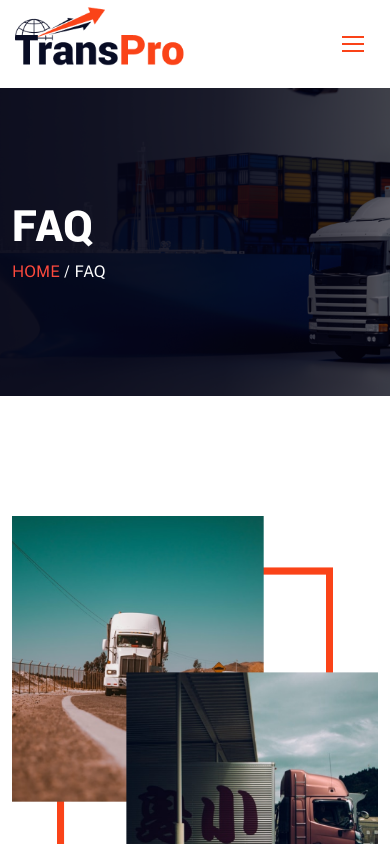
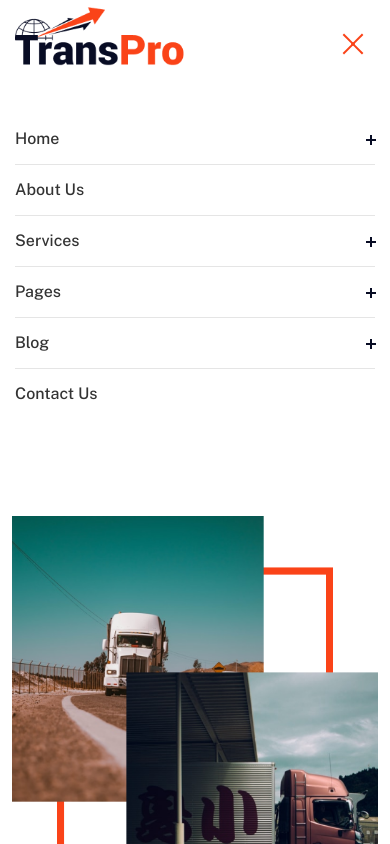
Before and after one commit to amitbd599/Transpro, a React (Create React App) app: page /faq in a window 390 px wide. Both pictures are taken after a click on the button "Toggle navigation". Shown: the top 844 px of the page. Built offline with nearby package versions, Linux system fonts and the light colour scheme.

Commit message:
add mobile nav action

```diff
--- a/src/components/NavbarOne.js
+++ b/src/components/NavbarOne.js
@@ -13,6 +13,7 @@ import { SetSearchPopUp } from "../redux/stateSlice/clickActionSlice";
 import store from "../redux/store/store";
 
 const NavbarOne = () => {
+  const [open, setOpen] = useState(false);
   const [active, setActive] = useState(false);
 
   useEffect(() => {
@@ -106,7 +107,12 @@ const NavbarOne = () => {
           <div className='container nav-container'>
             <div className='responsive-mobile-menu'>
               <button
-                className='menu toggle-btn d-block d-lg-none'
+                onClick={() => setOpen(!open)}
+                className={
+                  open
+                    ? "menu toggle-btn d-block d-lg-none open"
+                    : "menu toggle-btn d-block d-lg-none "
+                }
                 data-target='#transpro_main_menu'
                 aria-expanded='false'
                 aria-label='Toggle navigation'
@@ -143,7 +149,14 @@ const NavbarOne = () => {
                 <span></span> Get A Quote
               </Link>
             </div>
-            <div className='collapse navbar-collapse' id='transpro_main_menu'>
+            <div
+              className={
+                open
+                  ? "collapse navbar-collapse sopen"
+                  : "collapse navbar-collapse"
+              }
+              id='transpro_main_menu'
+            >
               <ul className='navbar-nav menu-open'>
                 <li className='menu-item-has-children current-menu-item'>
                   <Link to='#'>Home</Link>
--- a/src/components/WhyChooseUsOne.js
+++ b/src/components/WhyChooseUsOne.js
@@ -1,7 +1,8 @@
-import React from "react";
+import React, { useState } from "react";
 import { FaPlay } from "react-icons/fa";
-
+import ModalVideo from "react-modal-video";
 const WhyChooseUsOne = () => {
+  const [isOpen, setOpen] = useState(false);
   return (
     <>
       {/*wcu-area start*/}
@@ -16,13 +17,13 @@ const WhyChooseUsOne = () => {
             <div className='col-xl-7 col-lg-6 order-lg-2'>
               <div className='video-thumb-wrap'>
                 <img src='assets/img/wcu/video.png' alt='img' />
-                <a
-                  className='video-play-btn'
-                  href='https://www.youtube.com/embed/Wimkqo8gDZ0'
+                <span
+                  className='video-play-btn cursor-pointer'
                   data-effect='mfp-zoom-in'
+                  onClick={() => setOpen(true)}
                 >
                   <FaPlay />
-                </a>
+                </span>
               </div>
             </div>
             <div className='col-xl-5 col-lg-6 order-lg-1'>
@@ -75,6 +76,13 @@ const WhyChooseUsOne = () => {
         </div>
       </div>
       {/*wcu-area end*/}
+      <ModalVideo
+        channel='youtube'
+        autoplay
+        isOpen={isOpen}
+        videoId='XM6kTQPzzpQ'
+        onClose={() => setOpen(false)}
+      />
     </>
   );
 };
```
